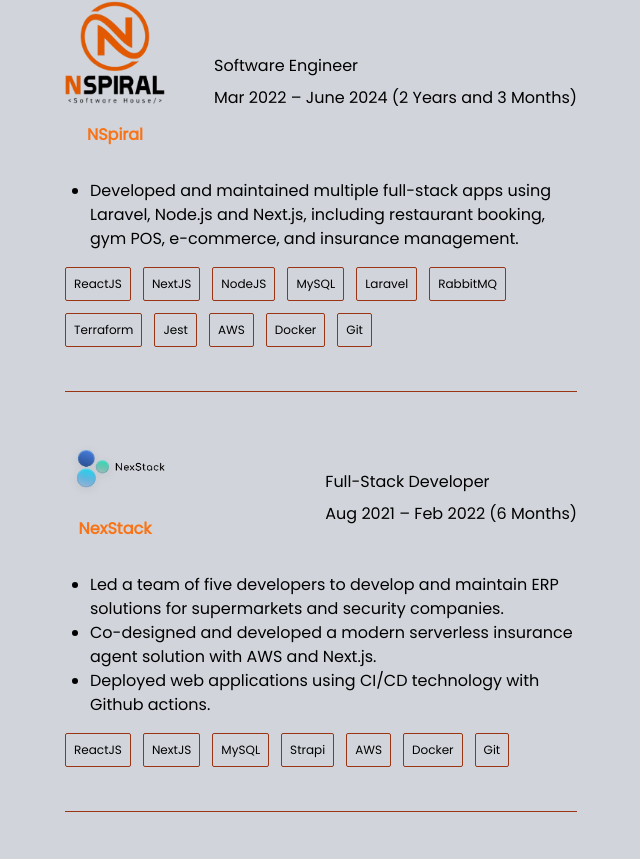
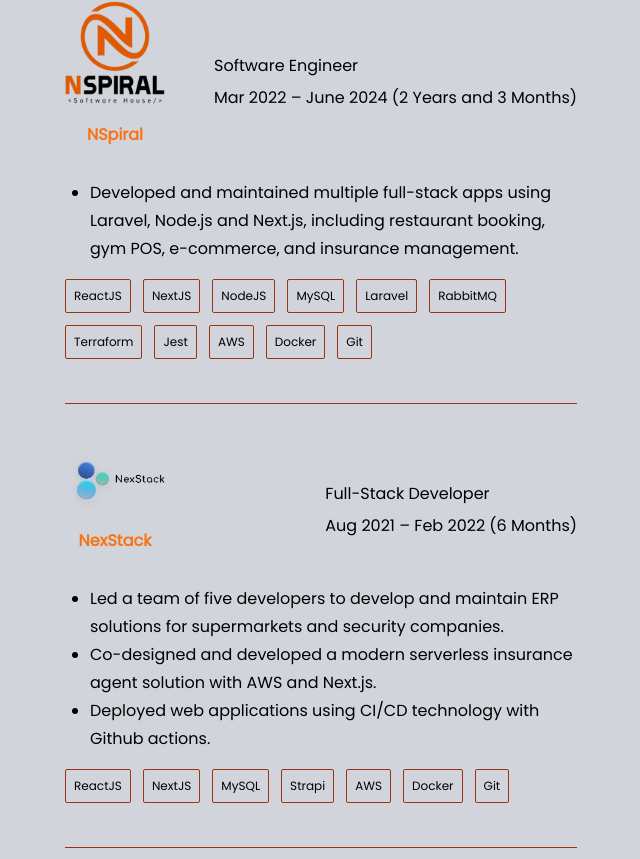
Before and after one commit to tinmaungzin/my-portfo, a Next.js app: page / in a window 1280 px wide. Shown: the part 1141-2000 px from the top of the page, without its empty margins (319-959 px from the left). Built offline with nearby package versions, Linux system fonts and the light colour scheme.

Commit message:
fix: adjust leading on experience section

```diff
--- a/components/Experience.tsx
+++ b/components/Experience.tsx
@@ -111,7 +111,7 @@ const Experience = () => {
                   </p>
                 </div>
               </div>
-              <ul className="list-disc my-4 ml-[25px]">
+              <ul className="list-disc my-4 ml-[25px] leading-7">
                 {company.bullets.map((bullet: string, index: number) => {
                   return <li key={index}>{bullet}</li>;
                 })}
```
